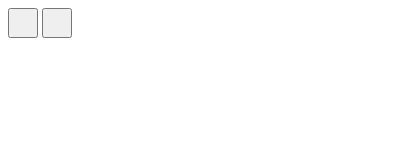
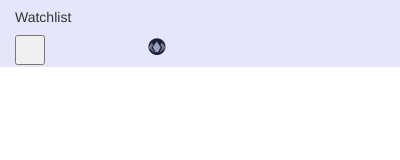
Before and after one commit to pasupulaphani/finexsider, a browser extension: page popup.html in a window 400 px wide. Drawn offline with nearby package versions, Linux system fonts and the light colour scheme.

Commit message:
added popup menu

```diff
--- a/popup.html
+++ b/popup.html
@@ -1,26 +1,39 @@
 <!DOCTYPE html>
-<html>
+<html lang="en">
 <head>
+  <title>Bootstrap Example</title>
+  <meta charset="utf-8">
+  <meta name="viewport" content="width=device-width, initial-scale=1">
+  <link rel="stylesheet" href="https://maxcdn.bootstrapcdn.com/bootstrap/3.3.7/css/bootstrap.min.css">
+  <script src="https://ajax.googleapis.com/ajax/libs/jquery/3.3.1/jquery.min.js"></script>
+  <script src="https://maxcdn.bootstrapcdn.com/bootstrap/3.3.7/js/bootstrap.min.js"></script>
   <style>
     button {
       height: 30px;
       width: 30px;
       outline: none;
       display:inline-block;
+    }
+  </style>
 
-      }
-
-    </style>
 </head>
 <body>
+
+<div class="container-fluid" style="background-color:lavender;">
+  <h5>Watchlist</h5>
+  <div class="row">
+    <div class="col-xs-4">
       <button id="changeColor"></button>
-    <button id="token2"></button>
+    </div>
+    <div class="col-xs-4">
+      <a href="http://139.59.146.81:8088/#">
+      <img src="./images/eth18.png" alt="">
+      </a>
+    </div>
+  </div>
+</div>
 
 <script src="popup.js"></script>
 
-
-
 </body>
-
-
 </html>
--- a/popup.js
+++ b/popup.js
@@ -12,6 +12,6 @@ changeColor.onclick = function(element) {
   chrome.tabs.query({active: true, currentWindow: true}, function(tabs) {
     chrome.tabs.executeScript(
         tabs[0].id,
-        {code: 'document.body.style.backgroundColor = "' + color + '";'});
+        {code: 'document.body.style.backgroundColor = "' + color + '"; console.log("hi")' });
   });
 };
```
Also changed, not shown: images/eth.png (added), images/eth18.png (added), 1 other file. Lines whose indentation alone changed are shown as unchanged.
